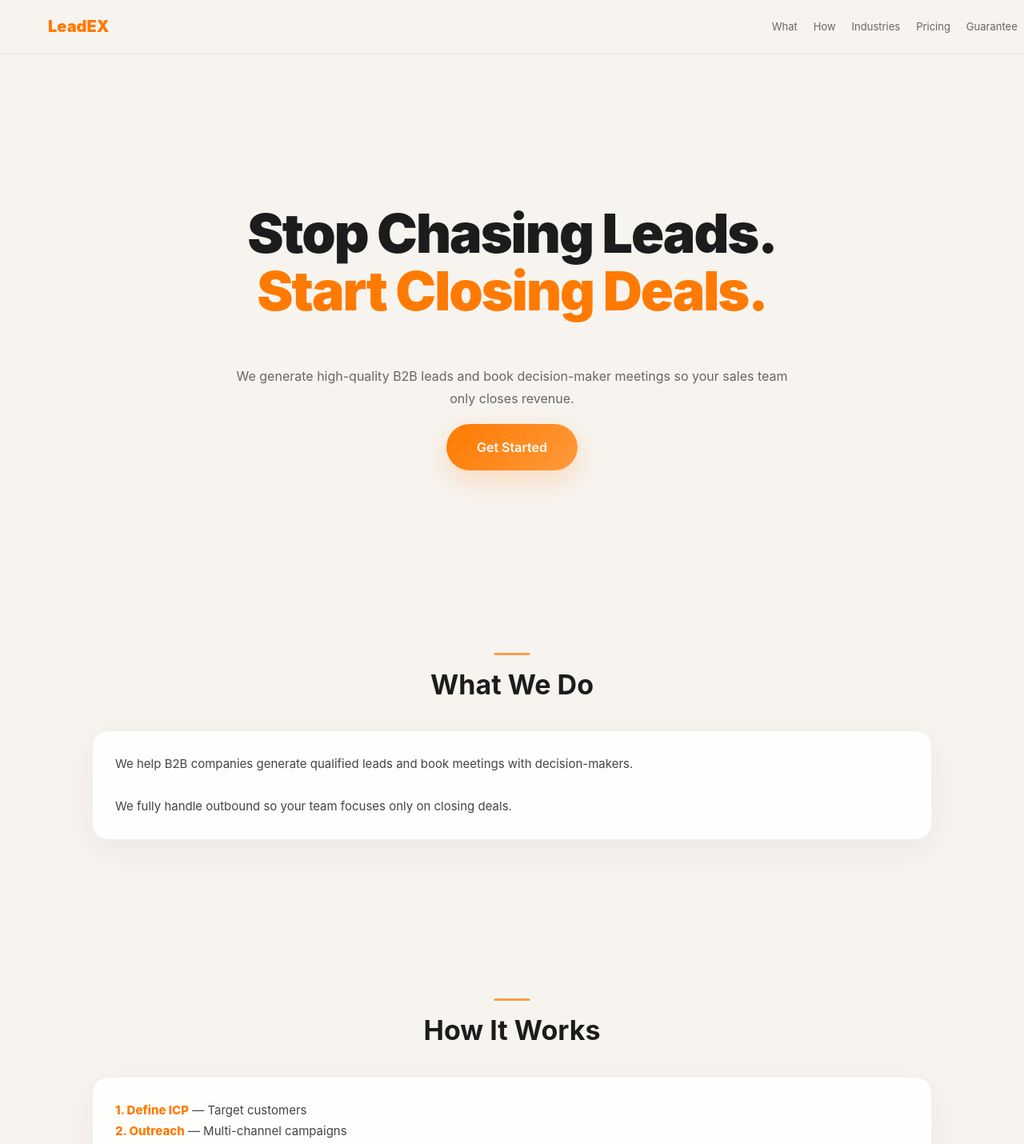
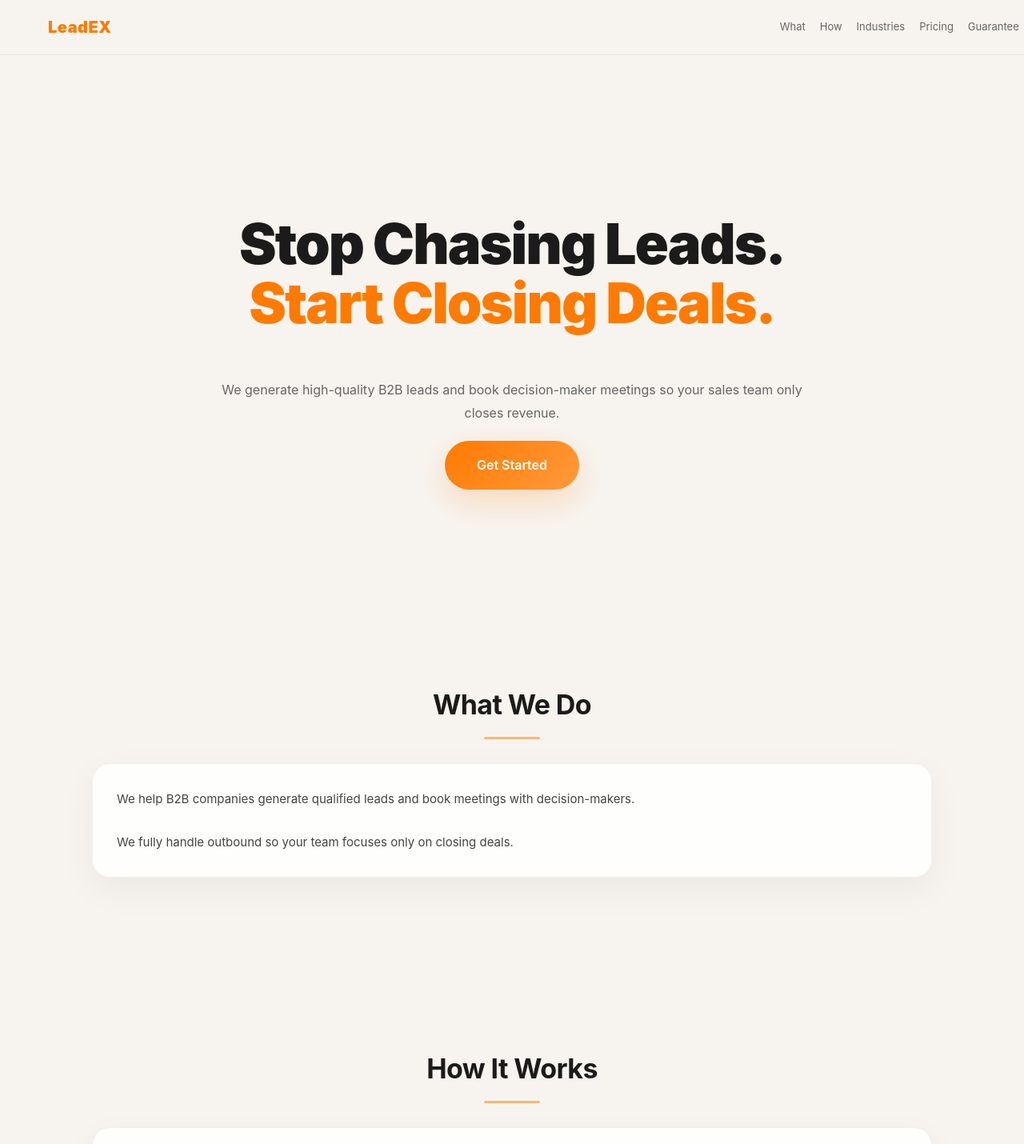
Before and after one commit to youssefamrr0582-debug/leadex-au, a React (Vite) app: page / in a window 1280 px wide. Shown: the top 1430 px of the page at 80% size. Built offline with nearby package versions, Linux system fonts and the light colour scheme.

Commit message:
Update styles.css

```diff
--- a/src/styles.css
+++ b/src/styles.css
@@ -1,9 +1,10 @@
 body {
   margin: 0;
-  font-family: Inter, system-ui, Arial;
-  background: #f7f4ef;
-  color: #1c1c1c;
-  line-height: 1.75;
+  font-family: "Inter", system-ui, Arial;
+  background: #f7f4ef; /* off-white ثابت */
+  color: #1b1b1b;
+  line-height: 1.8;
+  -webkit-font-smoothing: antialiased;
 }
 
 /* NAV */
@@ -15,7 +16,7 @@ body {
   display: flex;
   justify-content: space-between;
   align-items: center;
-  background: rgba(247, 244, 239, 0.85);
+  background: rgba(247, 244, 239, 0.9);
   backdrop-filter: blur(18px);
   border-bottom: 1px solid rgba(0,0,0,0.06);
   z-index: 100;
@@ -24,13 +25,14 @@ body {
 .logo {
   font-weight: 900;
   font-size: 20px;
-  color: #ff7a00;
+  color: #ff7a00; /* orange ثابت */
+  letter-spacing: 0.5px;
 }
 
 /* LINKS */
 .links {
   display: flex;
-  gap: 20px;
+  gap: 18px;
 }
 
 .links a {
@@ -47,11 +49,11 @@ body {
 /* HERO */
 .hero {
   text-align: center;
-  padding: 200px 20px 120px;
+  padding: 210px 20px 120px;
 }
 
 .hero h1 {
-  font-size: 68px;
+  font-size: 70px;
   font-weight: 900;
   letter-spacing: -2px;
   line-height: 1.05;
@@ -62,26 +64,28 @@ body {
 }
 
 .hero p {
-  max-width: 720px;
-  margin: 18px auto;
+  max-width: 750px;
+  margin: 20px auto;
   color: #666;
+  font-size: 16px;
 }
 
 /* CTA */
 .cta {
   display: inline-block;
-  padding: 15px 38px;
+  padding: 16px 40px;
   border-radius: 999px;
   background: linear-gradient(135deg, #ff7a00, #ff9a3c);
-  color: white;
+  color: #fff;
   font-weight: 600;
   text-decoration: none;
-  box-shadow: 0 12px 35px rgba(255,122,0,0.22);
+  box-shadow: 0 15px 40px rgba(255,122,0,0.22);
   transition: 0.25s;
 }
 
 .cta:hover {
   transform: translateY(-3px);
+  box-shadow: 0 18px 55px rgba(255,122,0,0.3);
 }
 
 /* SECTIONS */
@@ -94,51 +98,40 @@ body {
 .section h2 {
   text-align: center;
   font-size: 34px;
-  margin-bottom: 28px;
+  margin-bottom: 30px;
+  letter-spacing: -0.6px;
   position: relative;
 }
 
-.section h2::before {
+/* orange underline soft */
+.section h2::after {
   content: "";
-  width: 45px;
+  display: block;
+  width: 70px;
   height: 3px;
   background: #ff7a00;
-  position: absolute;
-  left: 50%;
-  transform: translateX(-50%);
-  top: -10px;
+  margin: 10px auto 0;
+  opacity: 0.5;
   border-radius: 999px;
-  opacity: 0.7;
 }
 
 /* CARD */
 .card {
-  background: rgba(255,255,255,0.85);
+  background: rgba(255,255,255,0.88);
   border: 1px solid rgba(0,0,0,0.06);
-  border-radius: 20px;
-  padding: 28px;
-  box-shadow: 0 12px 40px rgba(0,0,0,0.05);
-  transition: 0.3s;
+  border-radius: 22px;
+  padding: 30px;
+  box-shadow: 0 15px 45px rgba(0,0,0,0.05);
   font-size: 15px;
   color: #444;
   backdrop-filter: blur(10px);
+  transition: 0.25s;
 }
 
 .card:hover {
-  transform: translateY(-4px);
+  transform: translateY(-5px);
   border-color: rgba(255,122,0,0.4);
-}
-
-/* ORANGE TEXT */
-.orange {
-  color: #ff7a00;
-  font-weight: 800;
-}
-
-/* GUARANTEE SPECIAL */
-.highlight {
-  border: 1px solid rgba(255,122,0,0.25);
-  background: rgba(255,122,0,0.04);
+  box-shadow: 0 20px 60px rgba(255,122,0,0.12);
 }
 
 /* INPUTS */
@@ -147,9 +140,10 @@ input, textarea {
   padding: 12px;
   margin-top: 10px;
   border-radius: 12px;
-  border: 1px solid #e5e5e5;
+  border: 1px solid #e6e6e6;
   font-size: 14px;
   outline: none;
+  background: rgba(255,255,255,0.7);
 }
 
 input:focus, textarea:focus {
@@ -161,14 +155,6 @@ input:focus, textarea:focus {
 .footer {
   text-align: center;
   padding: 60px;
+  font-size: 13px;
   color: #888;
-  font-size: 13px;
 }
-
-/* SUBTEXT */
-.subtext {
-  text-align: center;
-  color: #777;
-  margin-top: 15px;
-  font-size: 13px;
-}
```
